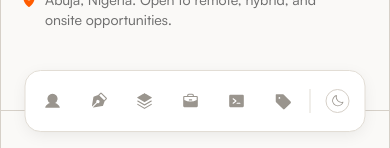
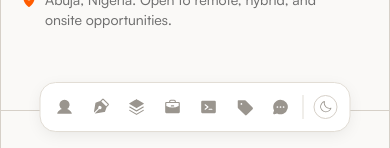
Before and after one commit to imdanielubani/imdanielubani_portfoilo, a Next.js app in the folder apps/web/: page / in a window 390 px wide. Shown: the part 696-844 px from the top of the page. Built offline with nearby package versions, Linux system fonts and the light colour scheme; no server answers; a web font is replaced by a local one.

Commit message:
feat(web): add Contact to the side menu

```diff
--- a/apps/web/src/components/site/dock.tsx
+++ b/apps/web/src/components/site/dock.tsx
@@ -4,6 +4,7 @@ import Link from 'next/link'
 import { usePathname } from 'next/navigation'
 import {
   Briefcase,
+  ChatCircleDots,
   Hash,
   Moon,
   PenNib,
@@ -30,6 +31,7 @@ const ICONS: Record<string, Icon> = {
   briefcase: Briefcase,
   terminal: TerminalWindow,
   tag: Tag,
+  chat: ChatCircleDots,
 }
 
 /** Timing for scrolling to a section named in the URL once it has rendered. */
@@ -82,9 +84,9 @@ export function Dock({ items }: DockProps) {
   return (
     <nav
       aria-label="Sections"
-      className="group/dock fixed bottom-4 left-1/2 z-40 -translate-x-1/2 rounded-[16px] border border-line bg-surface-2 px-2 py-2.5 shadow-[0_0.5px_2px_-1.6px_rgb(0_0_0/0.15),0_4px_16.8px_-3.25px_rgb(0_0_0/0.09)] lg:top-1/2 lg:bottom-auto lg:left-6 lg:translate-x-0 lg:-translate-y-1/2"
+      className="group/dock fixed bottom-4 left-1/2 z-40 -translate-x-1/2 rounded-[16px] border border-line bg-surface-2 p-1.5 shadow-[0_0.5px_2px_-1.6px_rgb(0_0_0/0.15),0_4px_16.8px_-3.25px_rgb(0_0_0/0.09)] lg:top-1/2 lg:bottom-auto lg:left-6 lg:translate-x-0 lg:-translate-y-1/2 lg:px-2 lg:py-2.5"
     >
-      <ul className="flex flex-row items-center gap-2 lg:flex-col lg:items-stretch">
+      <ul className="flex flex-row items-center gap-0 sm:gap-1 lg:flex-col lg:items-stretch lg:gap-2">
         {links.map(({ item, sectionId }) => {
           const IconComponent = (item.icon && ICONS[item.icon]) || Hash
           const active = activeId === sectionId
@@ -96,7 +98,7 @@ export function Dock({ items }: DockProps) {
                 aria-current={active ? 'location' : undefined}
                 onClick={(event) => handleClick(event, sectionId)}
                 className={cn(
-                  'flex h-10 items-center justify-center rounded-[8px] px-2.5 transition-[color,background-color,transform] duration-200 ease-out active:scale-[0.96] lg:justify-start',
+                  'flex size-9 items-center justify-center rounded-[8px] transition-[color,background-color,transform] duration-200 ease-out active:scale-[0.96] sm:size-10 lg:h-10 lg:w-auto lg:justify-start lg:px-2.5',
                   active
                     ? 'bg-accent-soft text-accent'
                     : 'text-ink-subtle hover:bg-accent-soft hover:text-accent focus-visible:bg-accent-soft focus-visible:text-accent',
@@ -108,7 +110,7 @@ export function Dock({ items }: DockProps) {
             </li>
           )
         })}
-        <li aria-hidden className="h-6 w-px bg-line lg:h-px lg:w-auto" />
+        <li aria-hidden className="mx-1 h-6 w-px bg-line lg:mx-0 lg:h-px lg:w-auto" />
         <li>
           <ModeButton />
         </li>
@@ -127,7 +129,7 @@ function ModeButton() {
       onClick={toggle}
       aria-label={'Switch to ' + next + ' theme'}
       title={'Switch to ' + next + ' theme'}
-      className="flex h-10 w-full items-center justify-center rounded-[8px] px-[7px] text-ink-subtle transition-[color,transform] duration-200 ease-out hover:text-ink active:scale-[0.96] lg:justify-start"
+      className="flex size-9 items-center justify-center rounded-[8px] text-ink-subtle transition-[color,transform] duration-200 ease-out hover:text-ink active:scale-[0.96] sm:size-10 lg:h-10 lg:w-full lg:justify-start lg:px-[7px]"
     >
       <span className="flex size-6 shrink-0 items-center justify-center rounded-full border border-line-strong">
         <ThemeIcon aria-hidden className="size-3.5" />
--- a/packages/content-seed/src/site.ts
+++ b/packages/content-seed/src/site.ts
@@ -63,6 +63,7 @@ export const navigation: Navigation = {
     { id: 'nav-experience', label: 'Experience', href: '/#experience', icon: 'briefcase' },
     { id: 'nav-services', label: 'Services', href: '/#services', icon: 'terminal' },
     { id: 'nav-hire-me', label: 'Hire me', href: '/#hire-me', icon: 'tag' },
+    { id: 'nav-contact', label: 'Contact', href: '/#contact', icon: 'chat' },
   ],
   footer: [
     { id: 'foot-home', label: 'Home', href: '/' },
```
Also changed, not shown: 1 other file (tests, documents, lock files or other folders).
